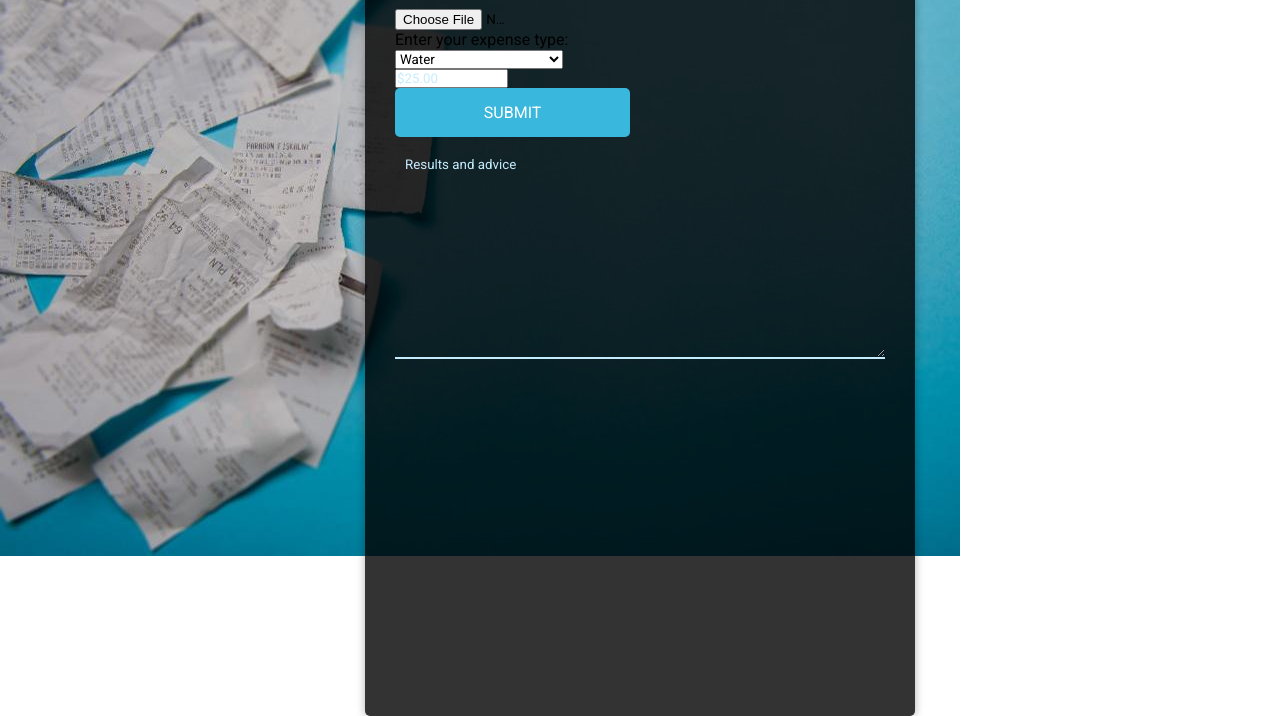
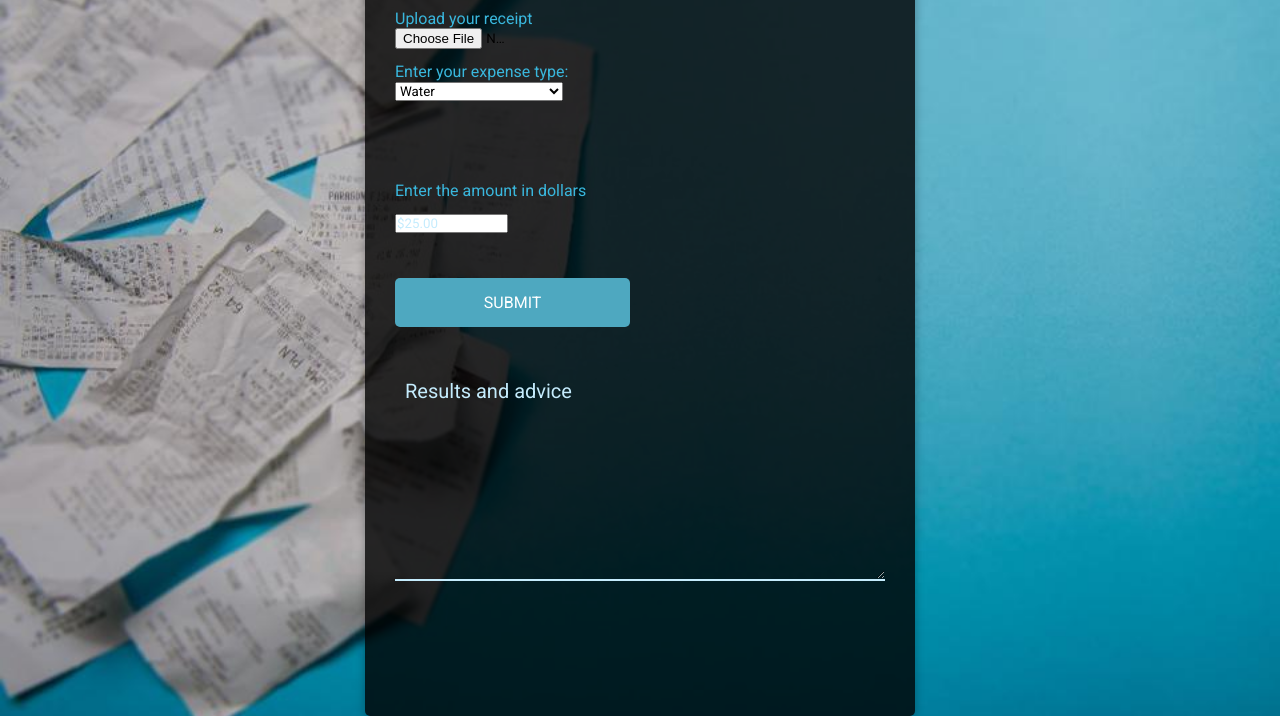
Before and after one commit to quarterdill/Expenso, a plain HTML site: page index.html in a window 1280 px wide. Shown: the part 84-800 px from the top of the page. Drawn offline with Linux system fonts and the light colour scheme; some packages are replaced by stand-ins of ours.

Commit message:
updated html and css

```diff
--- a/css/styles.css
+++ b/css/styles.css
@@ -51,15 +51,45 @@ nav a:focus {
 	color: #0000FF;
 }
 
+#bg {
+  position: fixed;
+  top: -50%;
+  left: -50%;
+  width: 200%;
+  height: 200%;
+}
+#bg img {
+  position: absolute;
+  top: 0;
+  left: 0;
+  right: 0;
+  bottom: 0;
+  margin: auto;
+  min-width: 50%;
+  min-height: 50%;
+}
+
 @media (min-width: 60rem) {
-	.bg {
-		float: left;
-	}
 	nav {
 		float: right;
 	}
 }
 
+.textinbox {
+  color: #39b7dd;
+}
+
+.expensetype {
+  margin-bottom: 5em;
+}
+
+#dollaramount {
+  margin: 1em 0 1em 0;
+}
+
+::placeholder {
+  color: #000;
+}
 
 /*******BUTTONS*******/
 
@@ -140,6 +170,10 @@ nav a:focus {
   margin-right: 4%;
 }
 
+.inputfile {
+  margin: 0 0 1em 0;
+}
+
 .input-fields,
 .input{
   width: 48%;
@@ -147,12 +181,13 @@ nav a:focus {
 
 .input-fields .output,
 .output textarea{
-  margin: 10px 0;
+  margin: 10px 0 0 0;
   background: transparent;
   border: 0px;
   border-bottom: 2px solid #c5ecfd;
   padding: 10px;
   color: #c5ecfd;
+  font-size: 20px;
   width: 100%;
 }
 
@@ -174,9 +209,10 @@ nav a:focus {
 }
 
 .btn {
-    background: #39b7dd;
+    background: #4EA8C0; /* #39b7dd */
     text-align: center;
     padding: 15px;
+    margin: 2em 0 2em 0;
     border-radius: 5px;
     color: #fff;
     cursor: pointer;
--- a/index.html
+++ b/index.html
@@ -3,14 +3,15 @@
 <head>
     <meta charset="UTF-8">
     <meta name="viewport" content="width=device-width, initial-scale=1">
-    <title>Expense Calculator</title>
+    <title>Expenso</title>
     <link href="css/styles.css" rel="stylesheet" type="text/css">
     <script src="..\js\scripts.js"></script>
 </head>
 
 <body>
-
-    <img src="img/receiptbackground.jpg" alt="receiptbackground" class="bg">
+    <div id="bg">
+        <img src="img/receiptbackground.jpg" alt="receiptbackground">
+    </div>
     <header>
         <nav>
             <ul>
@@ -25,7 +26,8 @@
         </div>
         <div class="calc-form">
             <div class="input-fields">
-                <input type="file" class="input" id="img" name="img" accept="image/png, image/jpg">
+                <label class="textinbox">Upload your receipt</label>
+                <input type="file" class="input inputfile" id="img" name="img" accept="image/png, image/jpg">
                 <!--
                 <div class="dropdown input">
                     <button class="dropbtn">Expense</button>
@@ -38,8 +40,8 @@
                     </div>
                 </div>
                 -->
-                <form action="/action_page.php">
-                    <label for="expense-type">Enter your expense type:</label>
+                <form action="/action_page.php" class="expensetype">
+                    <label for="expense-type" class="textinbox">Enter your expense type:</label>
                     <select id="expense-type" name="expense-type">
                         <option value='water'>Water</option>
                         <option value='food'>Food</option>
@@ -48,6 +50,7 @@
                         <option value='miscellaneous'>Miscellaneous expenses</option>
                     </select>
                 </form>
+                <label class="textinbox">Enter the amount in dollars</label>
                 <input type="number" class="input" min="0" max="5000" placeholder="$25.00" id="dollaramount">
                 <div class="btn" onclick=updateText()>Submit</div>
             </div>
```
